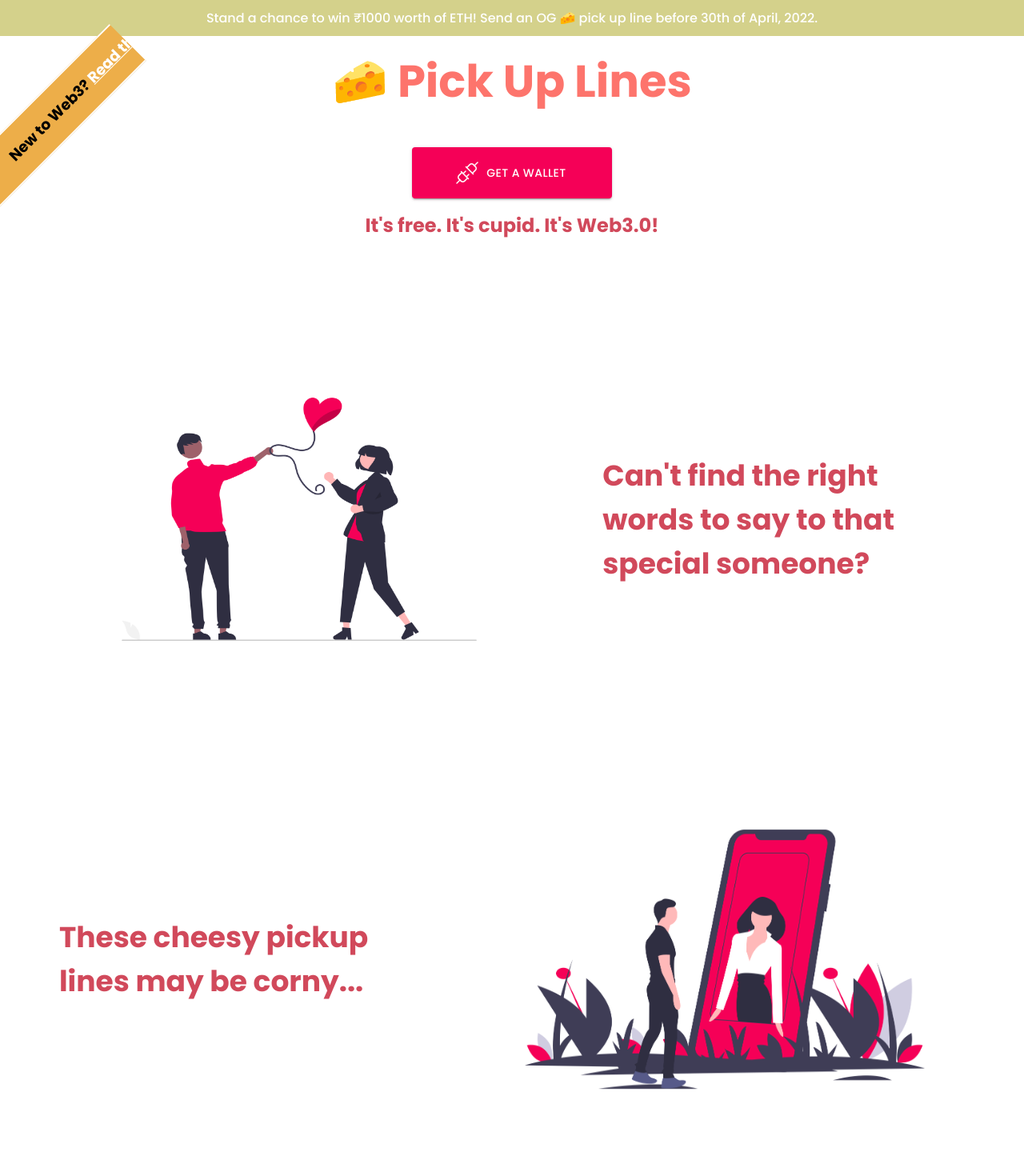
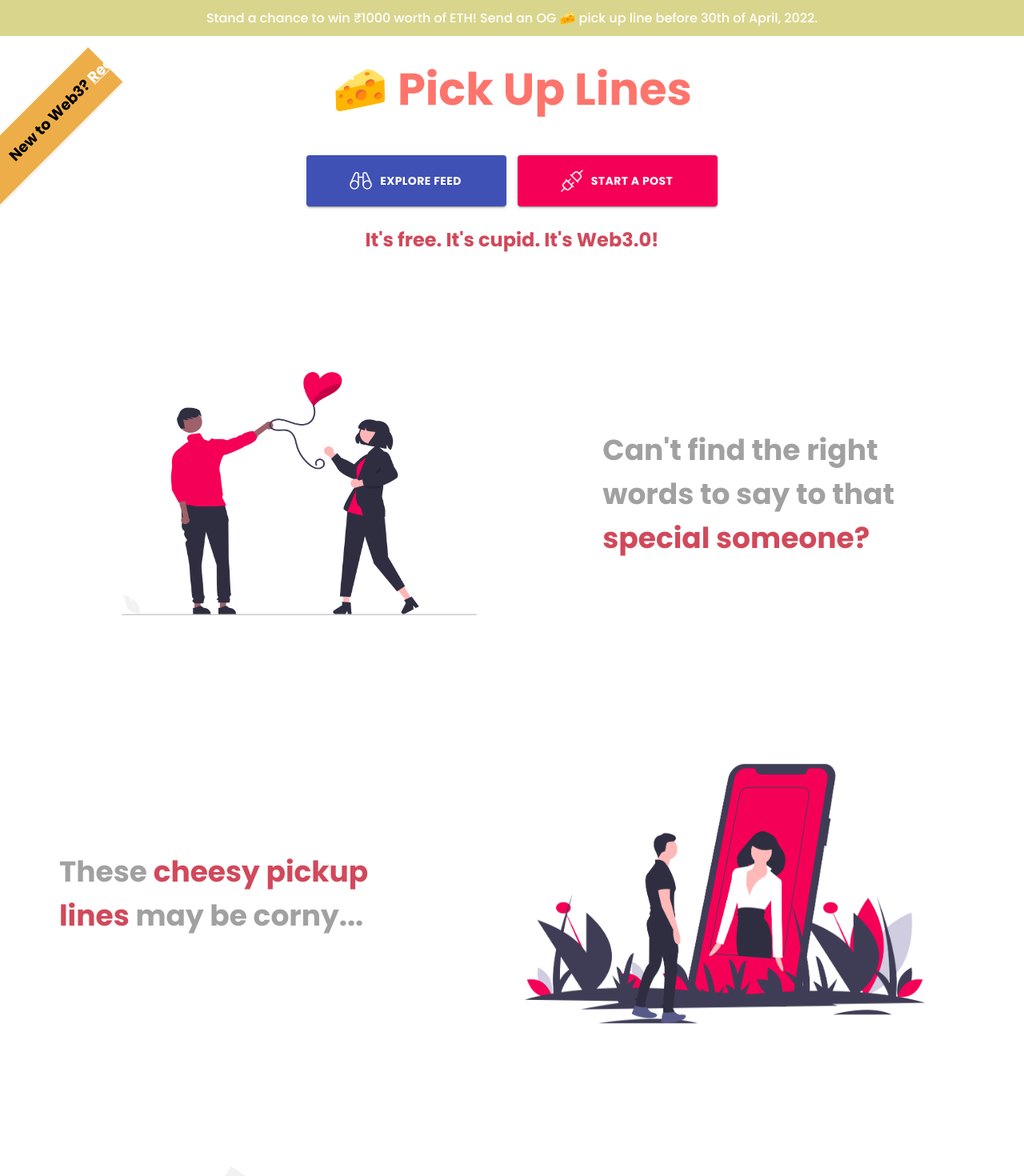
Before and after one commit to niiischall/cheesy-pick-up-lines, a React (Create React App) app: page / in a window 1280 px wide. Shown: the top 1470 px of the page at 80% size. Built offline with nearby package versions, Linux system fonts and the light colour scheme; no server answers.

Commit message:
New auth flow

```diff
--- a/package.json
+++ b/package.json
@@ -3,6 +3,9 @@
   "version": "0.1.0",
   "private": true,
   "dependencies": {
+    "@firebase/analytics": "^0.7.7",
+    "@firebase/app": "^0.7.20",
+    "@firebase/auth": "^0.19.11",
     "@material-ui/core": "^4.12.3",
     "@material-ui/styles": "^4.11.4",
     "@testing-library/jest-dom": "^5.16.2",
--- a/src/App.css
+++ b/src/App.css
@@ -41,6 +41,7 @@ body {
 
 .welcome-container {
   flex: 1;
+  margin-bottom: 24px;
 }
 
 @keyframes color {
@@ -71,7 +72,6 @@ body {
   width: 100vw;
   padding: 10px;
   text-align: center;
-  margin-bottom: 14px;
   font-size: 16px;
   font-weight: 500;
 }
@@ -101,6 +101,7 @@ body {
   font-size: 56px;
   font-weight: 600;
   color: #fd746c;
+  margin: 24px 0px 16px 0px;
 }
 
 @media screen and (min-width: 420px) and (max-width: 820px) {
@@ -112,6 +113,16 @@ body {
 @media screen and (max-width: 400px) {
   .heading {
     font-size: 40px;
+  }
+}
+
+.tagline {
+  display: none;
+}
+
+@media screen and (max-width: 1200px) {
+  .tagline {
+    display: block;
   }
 }
 
@@ -136,7 +147,7 @@ body {
   display: flex;
   justify-content: space-between;
   align-items: center;
-  margin: 150px 50px;
+  margin: 100px 50px;
 }
 
 @media screen and (max-width: 1200px) {
@@ -147,11 +158,15 @@ body {
 }
 
 .bio-section h1 {
-  color: #d1495b;
+  color: #a1a1a1;
   display: block;
   font-size: 36px;
   text-align: left;
   width: 40%;
+}
+
+.bio-emphasis {
+  color: #d1495b;
 }
 
 .bio-section-icon {
@@ -162,6 +177,9 @@ body {
 @media screen and (max-width: 1200px) {
   .bio-section-icon {
     order: -1;
+  }
+  .bio-section h1 {
+    text-align: center;
   }
 }
 
@@ -185,7 +203,6 @@ body {
 }
 
 .wallet-connect {
-  margin: 24px 0px;
   display: flex;
   flex-direction: column;
   align-items: center;
@@ -206,6 +223,32 @@ body {
 @media screen and (max-width: 600px) {
   .wallet-connect-break {
     display: block;
+  }
+}
+
+.button-container {
+  width: 100vw;
+  margin: 24px 0px;
+  display: flex;
+  justify-content: center;
+}
+
+.button-container .MuiButton-root:nth-of-type(1) {
+  margin-right: 14px;
+}
+
+@media screen and (max-width: 600px) {
+  .button-container {
+    flex-direction: column;
+    align-items: center;
+  }
+
+  .button-container .MuiButton-root:nth-of-type(1) {
+    margin-right: 0px;
+  }
+
+  .button-container .MuiButton-root {
+    margin-bottom: 14px;
   }
 }
 
@@ -355,9 +398,9 @@ body {
 }
 
 .shownews {
-  font-weight:700;
-  width:600px;
-  font-family: 'Poppins', sans-serif;
+  font-weight: 700;
+  width: 600px;
+  font-family: "Poppins", sans-serif;
   position: absolute;
   transform: rotate(-45deg);
   left: -120px;
@@ -375,22 +418,22 @@ body {
 
 .shownews-link {
   color: #7678ed;
-  text-decoration: underline!important;
+  text-decoration: underline !important;
 }
 
 .shownews #news {
   background: #edae49;
-  display:inline-block;
-  padding:16px 64px;
+  display: inline-block;
+  padding: 16px 64px;
   width: 100%;
   box-shadow: rgba(50, 50, 93, 0.25) 0px 13px 27px -5px,
-  rgba(0, 0, 0, 0.3) 0px 8px 16px -8px;
+    rgba(0, 0, 0, 0.3) 0px 8px 16px -8px;
   border: 2px solid #ffffff;
 
   clip-path: polygon(100% 100%, 100% 100%, 100% 100%, 100% 100%);
   animation: mask 4s;
   animation-iteration-count: infinite;
-  animation-timing-function:ease;
+  animation-timing-function: ease;
   animation-fill-mode: forwards;
   animation-delay: 1s;
 }
@@ -401,10 +444,9 @@ body {
   }
 }
 
-
-.shownews #news a{
-  color:#fff;
-  text-decoration:none;
+.shownews #news a {
+  color: #fff;
+  text-decoration: none;
 }
 
 @keyframes mask {
--- a/src/App.tsx
+++ b/src/App.tsx
@@ -8,6 +8,7 @@ import Banner from "./components/Banner";
 import Footer from "./components/Footer";
 
 import "./App.css";
+import { googleAuthHelper } from "./utils/services";
 import abi from "./utils/PickUpLines.json";
 
 declare global {
@@ -21,16 +22,17 @@ const contractABI = abi.abi;
 
 ReactGA.initialize("G-36EJ961NWW", { debug: true });
 
-export const App:React.FC<{}> = () => {
+export const App: React.FC<{}> = () => {
   const [currentAccount, setCurrentAccount] = useState("");
   const [allLines, setAllLines] = useState<any[]>([]);
   const [message, setMessage] = useState<string>("");
 
+  const [twitterShare, setTwitterShare] = useState<any>(null);
   const [loading, setLoading] = useState<boolean>(false);
   const [error, setError] = useState<string>("");
   const [openWalletDialog, setOpenWalletDialog] = useState<boolean>(false);
-  const [twitterShare, setTwitterShare] = useState<any>(null);
   const [openShareDialog, setOpenShareDialog] = useState<boolean>(false);
+  const [openFeedDialog, setOpenFeedDialog] = useState<boolean>(false);
   const [openSnackbar, setOpenSnackbar] = useState<boolean>(false);
 
   const pageTracking = () => {
@@ -150,33 +152,17 @@ export const App:React.FC<{}> = () => {
     }
   };
 
-  useEffect(() => {
-    let contract: any;
-    const onNewLine = (from: string, timestamp: any, line: string) => {
-      setAllLines((prevState: any[]) => [
-        ...prevState,
-        {
-          address: from,
-          timestamp: new Date(timestamp * 1000),
-          line: line,
-        },
-      ]);
-    };
+  const handleFeedExplore = (event: any) => {
+    event.preventDefault();
+    setOpenFeedDialog(true);
+  };
 
-    if (window.ethereum && contractAddress) {
-      const provider = new ethers.providers.Web3Provider(window.ethereum);
-      const signer = provider.getSigner();
-
-      contract = new ethers.Contract(contractAddress, contractABI, signer);
-      contract.on("NewPickUpLine", onNewLine);
-    }
-
-    return () => {
-      if (contract) {
-        contract.off("NewPickUpLine", onNewLine);
-      }
-    };
-  }, []);
+  const handleGoogleAuth = (event: any) => {
+    event.preventDefault();
+    console.log("Google Auth!");
+    googleAuthHelper();
+    setOpenFeedDialog(false);
+  };
 
   const handleChange = (event: any) => {
     setMessage(event.target.value);
@@ -193,9 +179,13 @@ export const App:React.FC<{}> = () => {
   };
 
   const handleShareDialogClose = (event: any) => {
-    console.log("close share dialog!");
     event.preventDefault();
     setOpenShareDialog(false);
+  };
+
+  const handleFeedDialogClose = (event: any) => {
+    event.preventDefault();
+    setOpenFeedDialog(false);
   };
 
   const handleSnackbarClose = (event: any) => {
@@ -282,6 +272,34 @@ export const App:React.FC<{}> = () => {
     };
   }, []);
 
+  useEffect(() => {
+    let contract: any;
+    const onNewLine = (from: string, timestamp: any, line: string) => {
+      setAllLines((prevState: any[]) => [
+        ...prevState,
+        {
+          address: from,
+          timestamp: new Date(timestamp * 1000),
+          line: line,
+        },
+      ]);
+    };
+
+    if (window.ethereum && contractAddress) {
+      const provider = new ethers.providers.Web3Provider(window.ethereum);
+      const signer = provider.getSigner();
+
+      contract = new ethers.Contract(contractAddress, contractABI, signer);
+      contract.on("NewPickUpLine", onNewLine);
+    }
+
+    return () => {
+      if (contract) {
+        contract.off("NewPickUpLine", onNewLine);
+      }
+    };
+  }, []);
+
   return (
     <div className="mainContainer">
       <Banner />
@@ -293,6 +311,7 @@ export const App:React.FC<{}> = () => {
         message={message}
         openWalletDialog={openWalletDialog}
         openShareDialog={openShareDialog}
+        openFeedDialog={openFeedDialog}
         openSnackbar={openSnackbar}
         currentAccount={currentAccount}
         connectWallet={connectWallet}
@@ -300,13 +319,16 @@ export const App:React.FC<{}> = () => {
         handleSubmit={handleSubmit}
         handleWalletDialogClose={handleWalletDialogClose}
         handleShare={handleShare}
+        handleFeedDialogClose={handleFeedDialogClose}
         handleShareDialogClose={handleShareDialogClose}
         handleSnackbarClose={handleSnackbarClose}
+        handleFeedExplore={handleFeedExplore}
+        handleGoogleAuth={handleGoogleAuth}
         shareOnTwitter={shareOnTwitter}
       />
       <Footer />
     </div>
   );
-}
+};
 
 export default App;
--- /dev/null
+++ b/src/components/Dialogs/FeedDialog.tsx
@@ -0,0 +1,153 @@
+import * as React from "react";
+import Button from "@material-ui/core/Button";
+import IconButton from "@material-ui/core/IconButton";
+import {
+  Dialog,
+  DialogContent,
+  DialogTitle,
+  useMediaQuery,
+} from "@material-ui/core";
+import { useTheme, withStyles } from "@material-ui/core/styles";
+import { X, UserCirclePlus, GoogleLogo } from "phosphor-react";
+
+export interface Props {
+  open: boolean;
+  onAuth: Function;
+  onClose: Function;
+}
+
+export const FeedDialog = withStyles((theme) => ({
+  root: {
+    "& .MuiDialogContent-root": {
+      padding: "24px",
+      display: "flex",
+      flexDirection: "column",
+      justifyContent: "center",
+      alignItems: "center",
+      textAlign: "center",
+      "@media only screen and (max-width: 529px)": {
+        padding: "16px",
+      },
+    },
+    "& .MuiDialogTitle-root": {
+      "@media only screen and (max-width: 529px)": {
+        padding: "16px",
+      },
+    },
+    "& .MuiIconButton-root": {
+      padding: "0px",
+    },
+    "& h2": {
+      color: "#323232",
+      fontFamily: "Poppins",
+      fontSize: "24px",
+      fontWeight: 600,
+      lineHeight: "36px",
+      textAlign: "left",
+      display: "flex",
+      justifyContent: "space-between",
+      alignItems: "center",
+    },
+    "& p": {
+      color: "#323232",
+      fontFamily: "Poppins",
+      fontSize: "14px",
+      fontWeight: 400,
+      lineHeight: "21px",
+      letterSpacing: "0em",
+      textAlign: "left",
+      marginBottom: "50px",
+    },
+  },
+  paper: {
+    backgroundColor: "#FAF5F0",
+    width: 350,
+    height: 350,
+    borderRadius: "20px",
+    padding: "8px 0px",
+    "@media only screen and (max-width: 529px)": {
+      width: 375,
+    },
+  },
+}))((props: any) => <Dialog {...props} />);
+
+export const FeedButton = withStyles((theme: any) => ({
+  root: {
+    backgroundColor: "#00acee",
+    color: "#FFFFFF",
+    borderRadius: "100px",
+    width: 300,
+    height: 54,
+    margin: "16px auto",
+    display: "flex",
+    justifyContent: "space-between",
+  },
+  label: {
+    fontFamily: "Poppins",
+    fontSize: "18px",
+    fontWeight: 700,
+    lineHeight: "28px",
+    letterSpacing: "0em",
+    textAlign: "center",
+    textTransform: "none",
+  },
+}))(Button);
+
+export const CustomisedFeedDialog: React.FC<Props> = ({
+  open,
+  onClose,
+  onAuth,
+}) => {
+  const theme = useTheme();
+  const fullScreen = useMediaQuery(theme.breakpoints.down("md"));
+
+  return (
+    <FeedDialog
+      fullScreen={fullScreen}
+      open={open}
+      onClose={onClose}
+      aria-labelledby="share-quote-dialog"
+    >
+      <DialogTitle id="share-quote-dialog-title">
+        <div className="wallet-header">
+          <UserCirclePlus color="#00acee" size={32} weight="fill" />
+          <h4 style={{ marginLeft: "10px" }}>Join us</h4>
+        </div>
+        <IconButton
+          onClick={(event: any) => onClose(event)}
+          style={{
+            backgroundColor: "transparent",
+          }}
+        >
+          <X size={32} weight="light" />
+        </IconButton>
+      </DialogTitle>
+      <DialogContent>
+        <div>
+          <h2 style={{ textAlign: "center" }}>Let's get started 🚀</h2>
+        </div>
+        <div className="connect-wallet-controls">
+          <FeedButton
+            variant="contained"
+            onClick={(event: any) => onAuth(event)}
+          >
+            <span
+              style={{
+                color: "#ffffff",
+                margin: "0px auto",
+                textDecoration: "none",
+                display: "flex",
+                alignItems: "center",
+              }}
+            >
+              <GoogleLogo color="#ffffff" size={32} weight="bold" />
+              <span style={{ marginLeft: "5px" }}>Continue With Google</span>
+            </span>
+          </FeedButton>
+        </div>
+      </DialogContent>
+    </FeedDialog>
+  );
+};
+
+export default CustomisedFeedDialog;
--- a/src/components/Welcome/index.tsx
+++ b/src/components/Welcome/index.tsx
@@ -1,19 +1,34 @@
 import React from "react";
 import { Button } from "@material-ui/core";
-import { Plugs } from "phosphor-react";
+import { Binoculars, Plugs } from "phosphor-react";
 
 export interface WelcomeProps {
   connectWallet: Function;
-  error: string
+  handleFeedExplore: Function;
 }
 
 export const Welcome: React.FC<WelcomeProps> = ({
   connectWallet,
-    error
+  handleFeedExplore,
 }) => {
   return (
     <div className="welcome-container">
       <div className="wallet-connect">
+        <div className="button-container">
+          <Button
+            variant="contained"
+            startIcon={<Binoculars size={32} weight="light" />}
+            onClick={(event: any) => handleFeedExplore(event)}
+            style={{
+              width: 250,
+              height: 64,
+              fontFamily: "Poppins",
+              fontWeight: 700,
+            }}
+            color="primary"
+          >
+            Explore Feed
+          </Button>
           <Button
             variant="contained"
             startIcon={<Plugs size={32} weight="light" />}
@@ -21,15 +36,19 @@ export const Welcome: React.FC<WelcomeProps> = ({
             style={{
               width: 250,
               height: 64,
-            margin: "16px auto",
               fontFamily: "Poppins",
-            fontWeight: 500,
+              fontWeight: 700,
             }}
             color="secondary"
           >
-          {!window.ethereum ? "Get A Wallet" : "Connect Wallet"}
+            {!window.ethereum ? "Start A Post" : "Connect Wallet"}
           </Button>
-        <p>It's free. It's cupid. It's Web3.0!</p>
+        </div>
+        <p>
+          It's free.
+          <br className="tagline" /> It's cupid.
+          <br className="tagline" /> It's Web3.0!
+        </p>
       </div>
       <div className="bio">
         <div className="bio-section">
@@ -38,10 +57,16 @@ export const Welcome: React.FC<WelcomeProps> = ({
             className="bio-section-icon"
             alt="Love Remember"
           />
-          <h1>Can't find the right words to say to that special someone?</h1>
+          <h1>
+            Can't find the right words to say to that{" "}
+            <span className="bio-emphasis">special someone?</span>
+          </h1>
         </div>
         <div className="bio-section">
-          <h1>These cheesy pickup lines may be corny...</h1>
+          <h1>
+            These <span className="bio-emphasis">cheesy pickup lines</span> may
+            be corny...
+          </h1>
           <img
             src="/assets/everywhere-together.png"
             className="bio-section-icon"
@@ -54,10 +79,16 @@ export const Welcome: React.FC<WelcomeProps> = ({
             className="bio-section-icon"
             alt="Spread Love"
           />
-          <h1>But they're sure to make someone crack a smile.</h1>
+          <h1>
+            But they're sure to make someone{" "}
+            <span className="bio-emphasis">crack a smile.</span>
+          </h1>
         </div>
         <div className="bio-section">
-          <h1>If you're bold enough to try them out!</h1>
+          <h1>
+            If you're <span className="bio-emphasis">bold enough</span> to try
+            them out!
+          </h1>
           <img
             src="/assets/intense-feeling.png"
             className="bio-section-icon"
@@ -78,7 +109,7 @@ export const Welcome: React.FC<WelcomeProps> = ({
             }}
             color="secondary"
           >
-            {!window.ethereum ? "Get A Wallet" : "Connect Wallet"}
+            {!window.ethereum ? "Start A Post" : "Connect Wallet"}
           </Button>
         </div>
       </div>
--- a/src/containers/Layout.tsx
+++ b/src/containers/Layout.tsx
@@ -7,6 +7,7 @@ import Cards from "../components/Cards";
 import Snackbar from "../components/Snackbar";
 import ConnectWallletDialog from "../components/Dialogs/ConnectWalletDialog";
 import ShareQuoteDialog from "../components/Dialogs/ShareQuoteDialog";
+import FeedDialog from "../components/Dialogs/FeedDialog";
 
 export interface LayoutProps {
   allLines: any[];
@@ -14,6 +15,7 @@ export interface LayoutProps {
   loading: boolean;
   openWalletDialog: boolean;
   openShareDialog: boolean;
+  openFeedDialog: boolean;
   openSnackbar: boolean;
   message: string;
   currentAccount: string;
@@ -21,9 +23,12 @@ export interface LayoutProps {
   handleChange: Function;
   handleSubmit: Function;
   handleShare: Function;
+  handleGoogleAuth: Function;
+  handleFeedDialogClose: Function;
   handleShareDialogClose: Function;
   handleWalletDialogClose: Function;
   handleSnackbarClose: Function;
+  handleFeedExplore: Function;
   shareOnTwitter: Function;
 }
 
@@ -34,21 +39,28 @@ export const Layout: React.FC<LayoutProps> = ({
   message,
   openWalletDialog,
   openShareDialog,
+  openFeedDialog,
   openSnackbar,
   currentAccount,
   connectWallet,
   handleChange,
   handleSubmit,
   handleShare,
+  handleGoogleAuth,
+  handleFeedDialogClose,
   handleWalletDialogClose,
   handleSnackbarClose,
   handleShareDialogClose,
+  handleFeedExplore,
   shareOnTwitter,
 }) => {
   return (
     <main className="dataContainer">
       {!currentAccount ? (
-        <Welcome connectWallet={connectWallet} error={error} />
+        <Welcome
+          connectWallet={connectWallet}
+          handleFeedExplore={handleFeedExplore}
+        />
       ) : (
         <Input
           message={message}
@@ -66,7 +78,9 @@ export const Layout: React.FC<LayoutProps> = ({
         openSnackbar={openSnackbar}
         handleSnackbarClose={handleSnackbarClose}
       />
-      <Cards allLines={allLines} shareOnTwitter={shareOnTwitter} />
+      {allLines.length > 0 && (
+        <Cards allLines={allLines} shareOnTwitter={shareOnTwitter} />
+      )}
       <ConnectWallletDialog
         open={openWalletDialog}
         onClose={handleWalletDialogClose}
@@ -76,6 +90,11 @@ export const Layout: React.FC<LayoutProps> = ({
         onShare={handleShare}
         onClose={handleShareDialogClose}
       />
+      <FeedDialog
+        open={openFeedDialog}
+        onAuth={handleGoogleAuth}
+        onClose={handleFeedDialogClose}
+      />
     </main>
   );
 };
--- /dev/null
+++ b/src/utils/services.ts
@@ -0,0 +1,41 @@
+import { initializeApp } from "@firebase/app";
+import { getAnalytics } from "@firebase/analytics";
+import { getAuth, signInWithPopup, GoogleAuthProvider } from "@firebase/auth";
+
+const firebaseConfig = {
+  apiKey: "AIzaSyA8fW3MZDJ5l-2UwuUtcNra1fdZruKEcAg",
+  authDomain: "pickuplines-art.firebaseapp.com",
+  projectId: "pickuplines-art",
+  storageBucket: "pickuplines-art.appspot.com",
+  messagingSenderId: "1054197274005",
+  appId: "1:1054197274005:web:c8f990a285cc1d74f9129c",
+  measurementId: "G-FT3F03LQTN",
+};
+const app = initializeApp(firebaseConfig);
+getAnalytics(app);
+
+export const googleAuthHelper = () => {
+  const auth = getAuth();
+  const provider = new GoogleAuthProvider();
+  signInWithPopup(auth, provider)
+    .then((result) => {
+      const credential = GoogleAuthProvider.credentialFromResult(result);
+      if (credential) {
+        const token = credential.accessToken;
+        const user = result.user;
+        console.log(token);
+        console.log(user);
+      }
+    })
+    .catch((error) => {
+      const errorCode = error.code;
+      const errorMessage = error.message;
+      const email = error.email;
+      const credential = GoogleAuthProvider.credentialFromError(error);
+      console.log(error);
+      console.log(errorCode);
+      console.log(errorMessage);
+      console.log(email);
+      console.log(credential);
+    });
+};
```
Also changed, not shown: 13 other files (tests, documents, lock files or other folders). Lines whose indentation alone changed are shown as unchanged.
